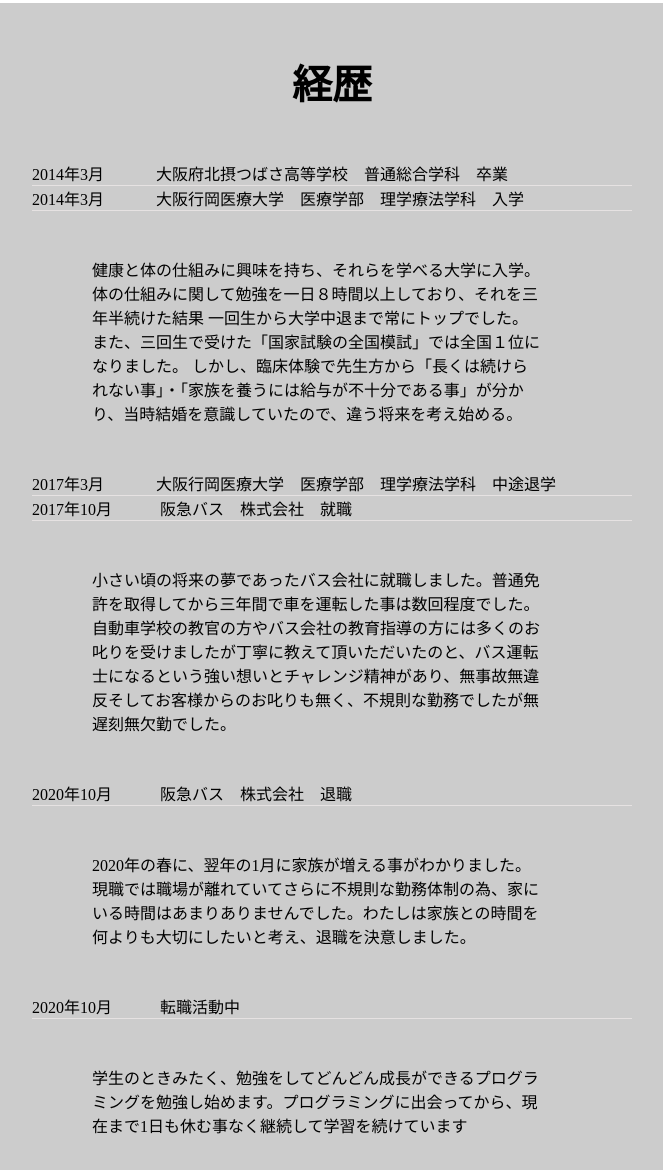
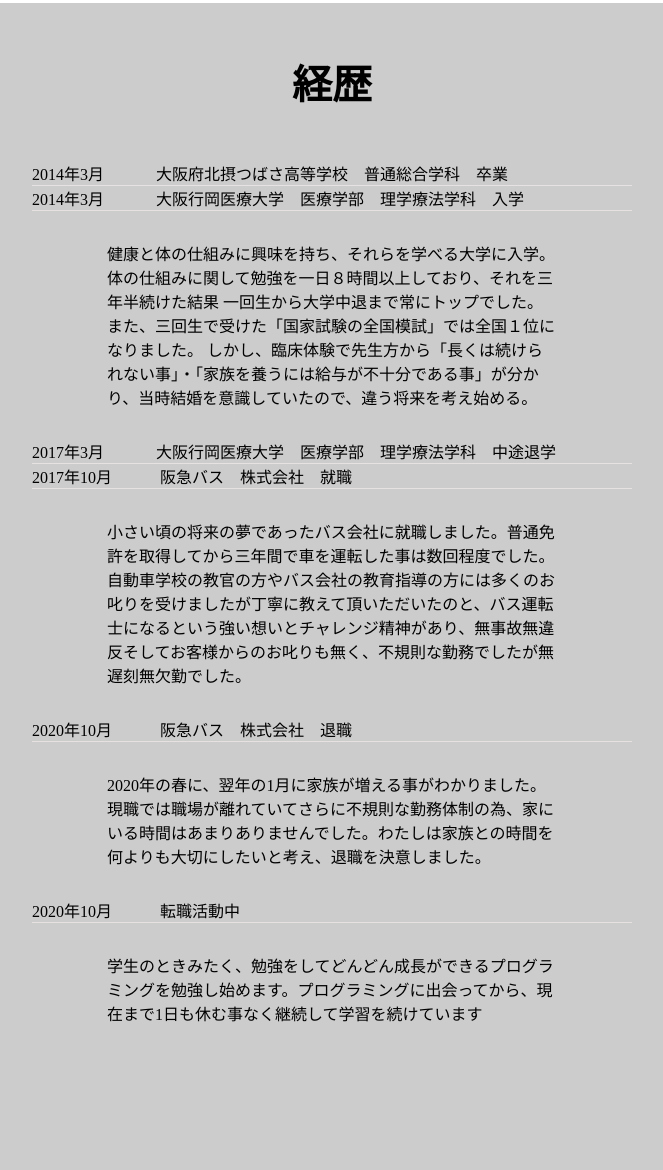
Before and after one commit to m0700045/masa, a plain HTML site: page index.html in a window 1280 px wide. Shown: the part 1118-2288 px from the top of the page, without its empty margins (308-971 px from the left). Drawn offline with Linux system fonts and the light colour scheme.

Commit message:
Update stylesheet.css

```diff
--- a/stylesheet.css
+++ b/stylesheet.css
@@ -110,7 +110,7 @@ section{
 .life p{
   padding:30px;
   width:450px;
-  margin-left:30px;
+  margin:0 auto;
 }
  .portfolio{
     height:500px;
```
